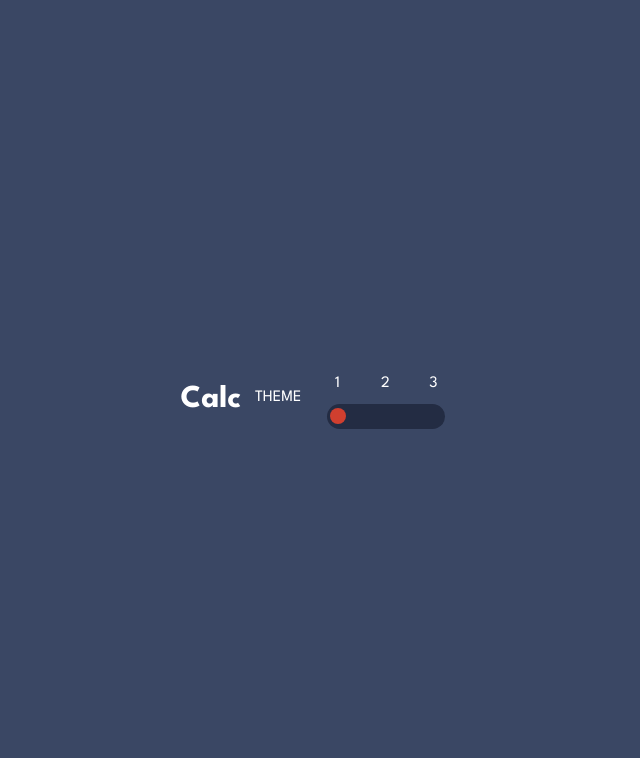
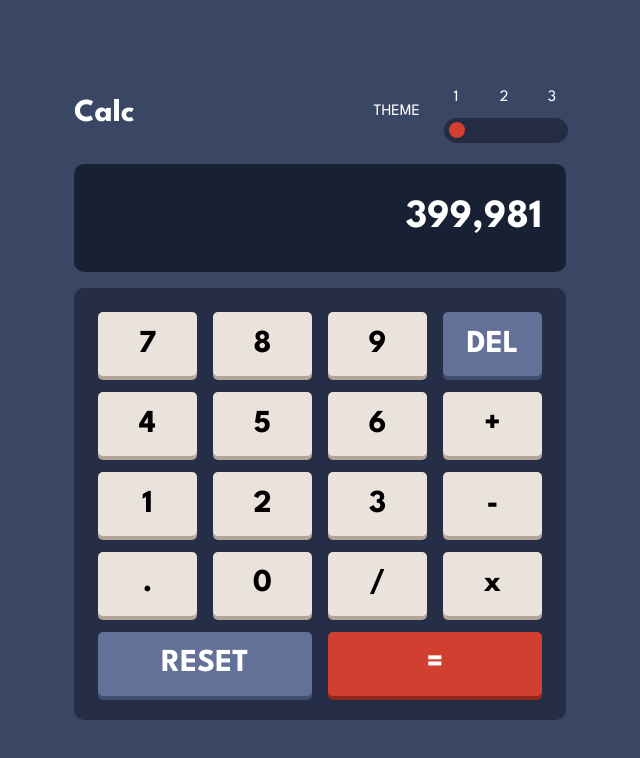
Before and after one commit to queseri/calculator, a React (Create React App) app: page / in a window 1280 px wide. Shown: the top 758 px of the page, without its empty margins (320-960 px from the left). Built offline with nearby package versions, Linux system fonts and the light colour scheme.

Commit message:
feat: styling the buttons using the css custom properties

```diff
--- a/src/App.css
+++ b/src/App.css
@@ -1,6 +1,4 @@
-.App {
-  text-align: center;
-}
+
 
 .App-logo {
   height: 40vmin;
--- a/src/App.tsx
+++ b/src/App.tsx
@@ -2,17 +2,20 @@ import React, { useContext } from 'react';
 import Header from './header/Header';
 import { DataContext } from './context/Context';
 import './App.css';
+import Main from './main/Main';
 
 function App() {
   const { selectTheme } = useContext(DataContext)
   return (
-    <div className={` wrapper  ${selectTheme === 'two' ?
-      'secondary-colors' :
-      selectTheme === 'three' ?
-        'tertiary-colors' :
-        'main-colors'} `}>
-      <div className="App">
+    <div
+      className={` wrapper  ${selectTheme === 'two' ?
+        'secondary-colors' :
+        selectTheme === 'three' ?
+          'tertiary-colors' :
+          'main-colors'} `}>
+      <div className="app">
         <Header />
+        <Main />
       </div>
     </div>
   );
--- a/src/context/Context.tsx
+++ b/src/context/Context.tsx
@@ -10,12 +10,13 @@ interface ThemeProviderProps {
 
 interface userThemeProps {
     selectTheme: string,
-    setSelectTheme?: React.Dispatch<React.SetStateAction<string>>
+    setSelectTheme?: React.Dispatch<React.SetStateAction<string>>,
 }
 
 export const DataContext = createContext<userThemeProps>(defaultState)
 export const DataProvider = ({ children }: ThemeProviderProps) => {
     const [selectTheme, setSelectTheme] = useState<string>('one')
+
     return (
         <DataContext.Provider value={{ selectTheme, setSelectTheme }}>
             {children}
--- a/src/index.css
+++ b/src/index.css
@@ -85,6 +85,7 @@ select {
 }
 
 :root {
+
   --main-bg-color: hsla(222, 26%, 31%, 1);
   --main-tx-color: hsla(0, 0%, 100%, 1);
   --main-eq-bg-color: hsla(6, 63%, 50%, 1);
@@ -92,20 +93,37 @@ select {
   --main-btn-tx-color: hsla(221, 14%, 31%, 1);
   --main-btn-bg-color: hsla(31, 24%, 89%, 1);
   --main-radio-bg-color: hsla(223, 31%, 20%, 1);
+  --main-display-bg-color: hsla(224, 36%, 15%, 1);
+  --main-grid-bg-color: hsla(224, 30%, 21%, 1);
+  --main-box-shadow: 0px 4px 0px 0px hsla(27, 15%, 65%, 1);
+  --main-del-box-shadow: 0px 4px 0px 0px hsla(224, 28%, 35%, 1);
+  --main-eq-box-shadow: 0px 4px 0px 0px hsla(6, 70%, 34%, 1);
 
   --secondary-bg-color: hsla(0, 0%, 90%, 1);
   --secondary-tx-color: hsla(60, 10%, 19%, 1);
   --secondary-eq-bg-color: hsla(25, 98%, 40%, 1);
   --secondary-reset-bg-color: hsla(184, 42%, 37%, 1);
-  --secondary-btn-bg-color: hsla(60, 10%, 19%, 1);
-  --secondary-btn-tx-color: hsla(45, 7%, 89%, 1);
+  --secondary-btn-bg-color: hsla(45, 7%, 89%, 1);
+  --secondary-btn-tx-color: hsla(60, 10%, 19%, 1);
+  --secondary-display-bg-color: hsla(0, 0%, 93%, 1);
+  --secondary-grid-bg-color: hsla(0, 5%, 81%, 1);
+  --secondary-box-shadow: 0px 4px 0px 0px hsla(35, 11%, 61%, 1);
+  --secondary-del-box-shadow: 0px 4px 0px 0px hsla(185, 58%, 25%, 1);
+  --secondary-eq-box-shadow: 0px 4px 0px 0px hsla(25, 99%, 27%, 1);
 
   --tertiary-bg-color: hsla(268, 75%, 9%, 1);
   --tertiary-tx-color: hsla(52, 100%, 62%, 1);
   --tertiary-eq-bg-color: hsla(176, 100%, 44%, 1);
+  --tertiary-eq-tx-color: hsla(198, 20%, 13%, 1);
   --tertiary-reset-bg-color: hsla(281, 89%, 26%, 1);
   --tertiary-btn-bg-color: hsla(268, 47%, 21%, 1);
   --tertiary-btn-tx-color: hsla(52, 100%, 62%, 1);
+  --tertiary-display-bg-color: hsla(268, 71%, 12%, 1);
+  /*  --tertiary-grid-bg-color: hsla(268, 71%, 12%, 1); */
+  --tertiary-box-shadow: 0px 4px 0px 0px hsla(290, 70%, 36%, 1);
+  --tertiary-del-box-shadow: 0px 4px 0px 0px hsla(285, 91%, 52%, 1);
+  --tertiary-eq-box-shadow: 0px 4px 0px 0px hsla(177, 92%, 70%, 1);
+
 
 }
 
@@ -115,26 +133,31 @@ body {
   color: var(--main-tx-color);
 }
 
+.app {
+  text-align: center;
+  width: 100%;
+  padding: 1.5rem;
+  max-width: 33.75rem;
+}
+
+.border-radius {
+  border-radius: 10px;
+}
+
+/**************************************/
+/*************DEFAULT COLORS***********/
+/**************************************/
 .main-colors {
   background-color: var(--main-bg-color);
   color: var(--main-tx-color);
 }
 
-.secondary-colors {
-  background-color: var(--secondary-bg-color);
-  color: var(--secondary-tx-color);
+.main-colors.display {
+  background-color: var(--main-display-bg-color);
 }
 
-.secondary-colors input[type="radio"] {
-  background-color: var(--secondary-eq-bg-color);
-}
-
-.tertiary-colors {
-  background-color: var(--tertiary-bg-color);
-  color: var(--tertiary-tx-color);
-}
-.tertiary-colors input[type="radio"] {
-  background-color: var(--tertiary-eq-bg-color);
+.main-colors.grid {
+  background-color: var(--main-grid-bg-color);
 }
 
 .wrapper {
@@ -157,17 +180,18 @@ body {
   z-index: 2;
   gap: 1.5rem;
   border: none;
+  padding-inline: 0;
 }
 
 .theme-control::before {
   position: absolute;
   content: "";
-  width: 55%;
+  width: 65%;
   height: 25px;
   background: var(--main-radio-bg-color);
   z-index: -1;
   bottom: 8%;
-  left: 39%;
+  left: 37%;
   border-radius: 20px;
 }
 
@@ -197,3 +221,143 @@ input[type="radio"] {
 input[type="radio"]:checked {
   opacity: 1;
 }
+
+.grid {
+  display: grid;
+  grid-template-columns: 1fr 1fr 1fr 1fr;
+  gap: 1rem;
+  padding: 1.5rem;
+}
+
+.btn {
+  font-size: 2rem;
+  font-weight: 700;
+  line-height: 1.1;
+  text-align: center;
+  padding-block: .9rem;
+  border: none;
+  background-color: var(--main-btn-bg-color);
+  box-shadow: var(--main-box-shadow);
+  border-radius: 5px;
+  z-index: 20;
+  position: relative;
+}
+
+.btn:hover {
+  cursor: pointer;
+  opacity: 0.75;
+}
+
+.btn:nth-child(4),
+.btn:nth-child(17) {
+  background-color: var(--main-reset-bg-color);
+  color: var(--main-tx-color);
+  box-shadow: var(--main-del-box-shadow);
+}
+
+.btn:last-child {
+  background-color: var(--main-eq-bg-color);
+  color: var(--main-tx-color);
+  box-shadow: var(--main-eq-box-shadow);
+}
+
+.double-size:nth-child(odd) {
+  grid-area: 5/1/5/3;
+}
+
+.double-size:last-child {
+  grid-area: 5/3/5/5;
+}
+
+.display {
+  padding: 1.5rem;
+  text-align: right;
+  margin-block: 1rem;
+  font-size: 2.5rem;
+  font-weight: 700;
+}
+
+/**************************************/
+/***********SECONDARY COLORS***********/
+/**************************************/
+.secondary-colors {
+  background-color: var(--secondary-bg-color);
+  color: var(--secondary-tx-color);
+}
+
+.secondary-colors .theme-control::before {
+  background-color: var(--secondary-grid-bg-color);
+}
+
+.secondary-colors input[type="radio"] {
+  background-color: var(--secondary-eq-bg-color);
+}
+
+.secondary-colors.display {
+  background-color: var(--secondary-display-bg-color);
+  color: var(--secondary-tx-color);
+}
+
+.secondary-colors.grid {
+  background-color: var(--secondary-grid-bg-color);
+  color: var(--secondary-tx-color);
+}
+
+.secondary-colors .btn {
+  background-color: var(--secondary-btn-bg-color);
+  color: var(--secondary-tx-color);
+}
+
+.secondary-colors .btn:nth-child(4),
+.secondary-colors .btn:nth-child(17) {
+  background-color: var(--secondary-reset-bg-color);
+  color: var(--main-tx-color);
+  box-shadow: var(--secondary-del-box-shadow);
+}
+
+.secondary-colors .btn:last-child {
+  background-color: var(--secondary-eq-bg-color);
+  box-shadow: var(--secondary-eq-box-shadow);
+  color: var(--main-tx-color);
+}
+
+/**************************************/
+/*************TERTIARY COLORS***********/
+/**************************************/
+.tertiary-colors {
+  background-color: var(--tertiary-bg-color);
+  color: var(--tertiary-tx-color);
+}
+
+.tertiary-colors .theme-control::before {
+  background-color: var(--tertiary-display-bg-color);
+}
+
+.tertiary-colors.display,
+.tertiary-colors.grid {
+  background-color: var(--tertiary-display-bg-color);
+  color: var(--tertiary-tx-color)
+}
+
+.tertiary-colors input[type="radio"] {
+  background-color: var(--tertiary-eq-bg-color);
+}
+
+.tertiary-colors .btn {
+  background-color: var(--tertiary-btn-bg-color);
+  color: var(--tertiary-btn-tx-color);
+  box-shadow: var(--tertiary-box-shadow);
+}
+
+.tertiary-colors .btn:nth-child(4),
+.tertiary-colors .btn:nth-child(17) {
+  background-color: var(--tertiary-reset-bg-color);
+  color: var(--main-tx-color);
+  box-shadow: var(--tertiary-del-box-shadow);
+}
+
+.tertiary-colors .btn:last-child {
+  background-color: var(--tertiary-eq-bg-color);
+  box-shadow: var(--tertiary-eq-box-shadow);
+  color: var(--tertiary-eq-tx-color);
+}
--- /dev/null
+++ b/src/main/BtnNumbers.tsx
@@ -0,0 +1,13 @@
+import React from 'react'
+interface numberProps {
+    num: number
+}
+const BtnNumbers = ({ num }: numberProps) => {
+    return (
+        <button className="btn numbers">
+            {num}
+        </button>
+    )
+}
+
+export default BtnNumbers
--- /dev/null
+++ b/src/main/BtnOperator.tsx
@@ -0,0 +1,12 @@
+import React from 'react'
+interface Operations {
+    operator: string,
+    doubleSize: boolean
+}
+const BtnOperator = ({ operator, doubleSize  }: Operations) => {
+  return (
+    <button className={`btn operators ${doubleSize ? "double-size" : ""}`}>{operator}</button>
+  )
+}
+
+export default BtnOperator
--- /dev/null
+++ b/src/main/Main.tsx
@@ -0,0 +1,45 @@
+import React, { useContext } from 'react'
+import { DataContext } from '../context/Context'
+import BtnNumbers from './BtnNumbers'
+import BtnOperator from './BtnOperator'
+
+const Main = () => {
+    const { selectTheme } = useContext(DataContext)
+    return (
+        <main>
+            <div className={`display border-radius ${selectTheme === 'two' ?
+                'secondary-colors' :
+                selectTheme === 'three' ?
+                    'tertiary-colors' :
+                    'main-colors'}`}>
+               <span>399,981</span>
+            </div>
+            <div className={`grid border-radius ${selectTheme === 'two' ?
+                'secondary-colors' :
+                selectTheme === 'three' ?
+                    'tertiary-colors' :
+                    'main-colors'}`}>
+                <BtnNumbers num={7} />
+                <BtnNumbers num={8} />
+                <BtnNumbers num={9} />
+                <BtnOperator operator="DEL" doubleSize={false} />
+                <BtnNumbers num={4} />
+                <BtnNumbers num={5} />
+                <BtnNumbers num={6} />
+                <BtnOperator operator="+" doubleSize={false} />
+                <BtnNumbers num={1} />
+                <BtnNumbers num={2} />
+                <BtnNumbers num={3} />
+                <BtnOperator operator="-" doubleSize={false} />
+                <BtnOperator operator="." doubleSize={false} />
+                <BtnNumbers num={0} />
+                <BtnOperator operator="/" doubleSize={false} />
+                <BtnOperator operator="x" doubleSize={false} />
+                <BtnOperator operator="RESET" doubleSize={true} />
+                <BtnOperator operator="=" doubleSize={true} />
+            </div>
+        </main>
+    )
+}
+
+export default Main
```
